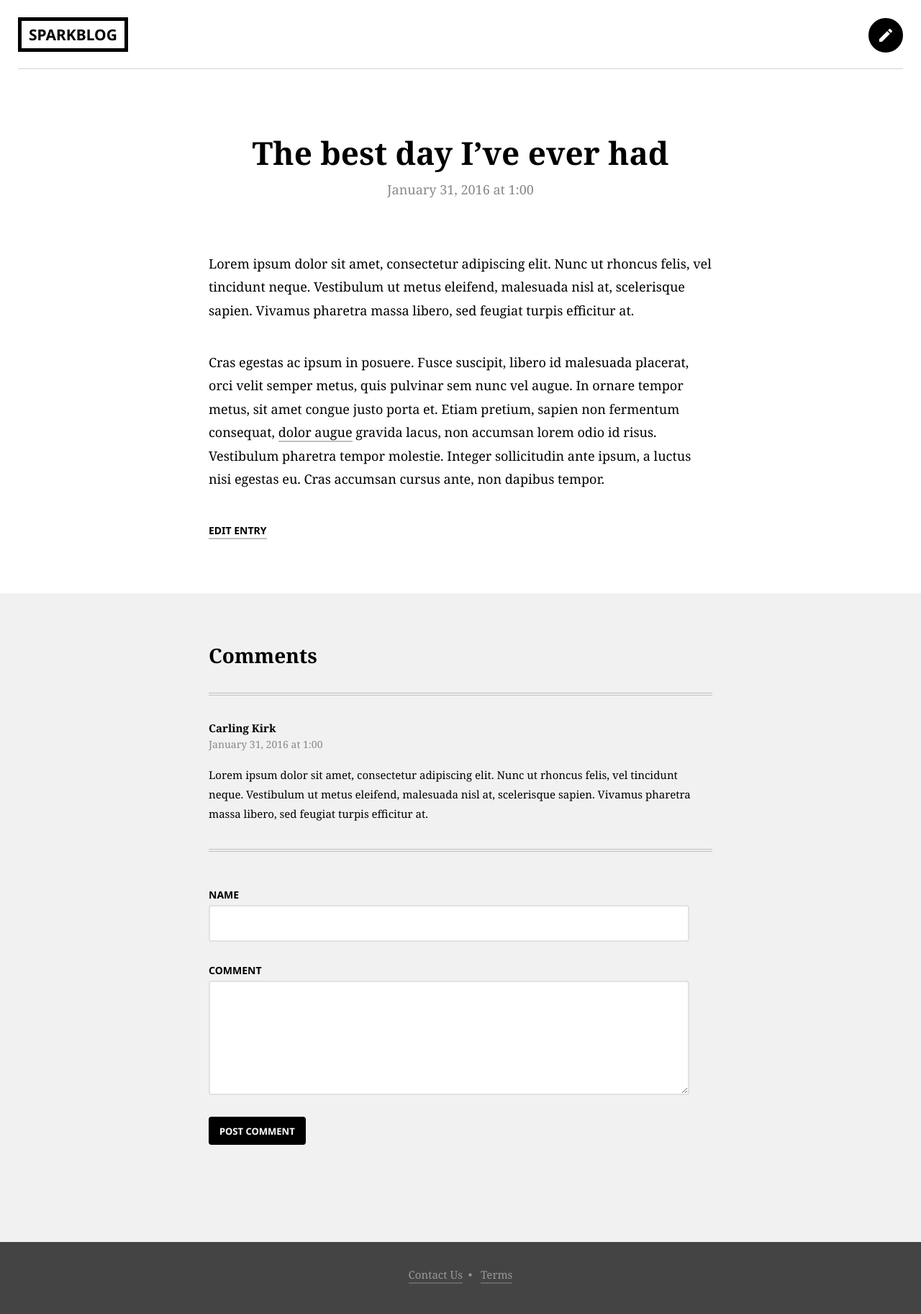
After one commit to randyL78/slim_blog, a PHP site: template templates/detail.twig in a window 1280 px wide. The commit adds this page. Shown: the whole page at 72% size. Run offline with PHP 8.4, Linux system fonts and the light colour scheme; the template is opened without the code that fills it, so the values that code supplies are empty; some libraries are stand-ins or nearby versions.

Commit message:
Create static twig views

```diff
--- a/composer.json
+++ b/composer.json
@@ -14,6 +14,7 @@
     "require": {
         "php": ">=5.6",
         "monolog/monolog": "^1.17",
+        "slim/csrf": "^0.8.3",
         "slim/php-view": "^2.0",
         "slim/slim": "^3.1",
         "slim/twig-view": "^2.5",
--- a/src/middleware.php
+++ b/src/middleware.php
@@ -3,5 +3,5 @@
 use Slim\App;
 
 return function (App $app) {
-    // e.g: $app->add(new \Slim\Csrf\Guard);
+    $app->add(new \Slim\Csrf\Guard);
 };
--- a/src/settings.php
+++ b/src/settings.php
@@ -4,9 +4,10 @@ return [
         'displayErrorDetails' => true, // set to false in production
         'addContentLengthHeader' => false, // Allow the web server to send the content-length header
 
-        // Renderer settings
-        'renderer' => [
+        // Twig view settings
+        'view' => [
             'template_path' => __DIR__ . '/../templates/',
+            'cache' => false
         ],
 
         // Monolog settings
--- /dev/null
+++ b/templates/base.twig
@@ -0,0 +1,33 @@
+<html lang="en">
+  <head>
+    <meta charset="utf-8">
+    <meta http-equiv="x-ua-compatible" content="ie=edge">
+    <title>SparkBlog</title>
+    <link href='https://fonts.googleapis.com/css?family=Noto+Serif:400,400italic,700|Noto+Sans:700,400' rel='stylesheet' type='text/css'>
+    <link href="https://fonts.googleapis.com/icon?family=Material+Icons" rel="stylesheet">
+    <link rel="stylesheet" href="/css/normalize.css">
+    <link rel="stylesheet" href="/css/site.css">
+  </head>
+  <body>
+    <header>
+      <div class="container">
+        <div class="site-header">
+          <a class="logo" href="/">SparkBlog</a>
+          <a class="new-entry button button-round" href="/blogs/new"><i class="material-icons">create</i></a>
+        </div>
+      </div>
+    </header>
+    <section>
+      <div class="container">
+      {% block content %}
+      {% endblock %}
+      </div>
+    </section>
+    <footer>
+      <div>
+        <a href="#">Contact Us</a>&nbsp;&nbsp;&bull;&nbsp;&nbsp;
+        <a href="#">Terms</a>
+      </div>
+    </footer>
+  </body>
+</html>
--- /dev/null
+++ b/templates/detail.twig
@@ -0,0 +1,43 @@
+{% extends 'base.twig' %}
+
+{% block content %}
+    <div class="entry-list single">
+      <article>
+        <h1>The best day I’ve ever had</h1>
+        <time datetime="2016-01-31 1:00">January 31, 2016 at 1:00</time>
+        <div class="entry">
+          <p>Lorem ipsum dolor sit amet, consectetur adipiscing elit. Nunc ut rhoncus felis, vel tincidunt
+              neque. Vestibulum ut metus eleifend, malesuada nisl at, scelerisque sapien. Vivamus pharetra
+              massa libero, sed feugiat turpis efficitur at.</p>
+          <p>Cras egestas ac ipsum in posuere. Fusce suscipit, libero id malesuada placerat, orci velit
+              semper metus, quis pulvinar sem nunc vel augue. In ornare tempor metus, sit amet congue
+              justo porta et. Etiam pretium, sapien non fermentum consequat, <a href="">dolor augue</a>
+              gravida lacus, non accumsan lorem odio id risus. Vestibulum pharetra tempor molestie.
+              Integer sollicitudin ante ipsum, a luctus nisi egestas eu. Cras accumsan cursus ante, non
+              dapibus tempor.</p>
+          <p><a class="link" href="/blogs/1/edit">Edit Entry</a></p>
+        </div>
+      </article>
+    </div>
+  </div>
+</section>
+<section class="entry-comments">
+  <div class="container">
+    <h2>Comments</h2>
+    <div class="comment">
+      <strong>Carling Kirk</strong>
+      <time datetime="2016-01-31 1:00">January 31, 2016 at 1:00</time>
+      <p>Lorem ipsum dolor sit amet, consectetur adipiscing elit. Nunc ut rhoncus felis, vel tincidunt neque.
+          Vestibulum ut metus eleifend, malesuada nisl at, scelerisque sapien. Vivamus pharetra massa libero,
+          sed feugiat turpis efficitur at.</p>
+    </div>
+    <div class="new-comment">
+      <form>
+        <label for="name"> Name</label>
+        <input type="text" name="name"><br>
+        <label for="comment">Comment</label>
+        <textarea rows="5" name="comment"></textarea>
+        <input type="submit" value="Post Comment" class="button">
+      </form>
+    </div>
+{% endblock %}
```
Also changed, not shown: src/dependencies.php (+6 -11 lines), src/routes.php (+37 -5 lines), templates/home.twig (+22 -1 lines), templates/index.phtml (deleted, +0 -38 lines), templates/new.twig (added, +15 -0 lines), data/connection.php (added), data/database.php (added), 2 other files.
